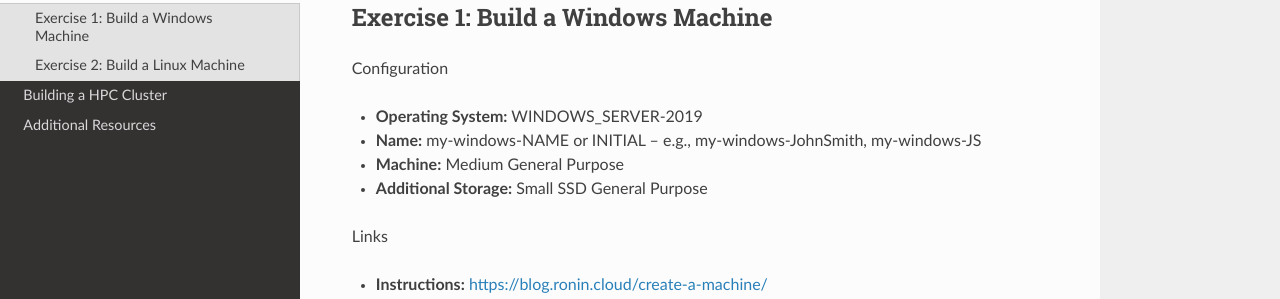
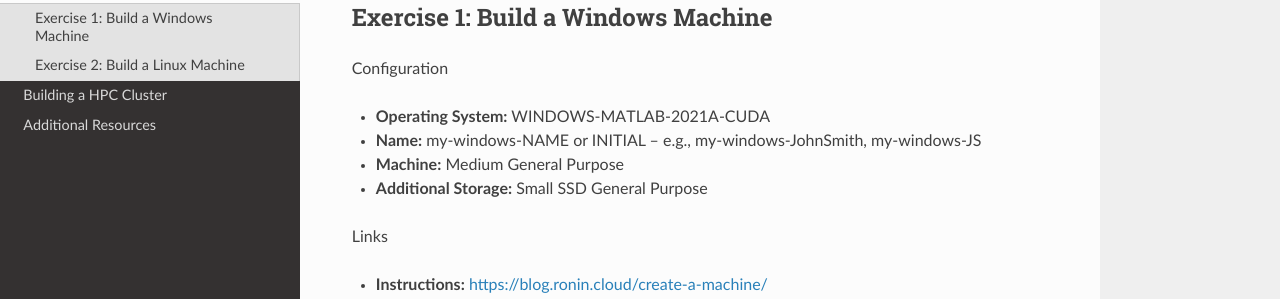
Before and after one commit to mwytang/ronin-workshop, a Sphinx documentation site: the page built from docs/source/machine.rst, in a window 1280 px wide and 1317 px high. Shown: the part 159-458 px from the top of the window. Built offline with Sphinx 7.4.7 and the Read the Docs theme 2.0.0, drawn with Linux system fonts in a browser that asks for light colours.

Commit message:
Update machine.rst - use Windows OS with Matlab instead

```diff
--- a/docs/source/machine.rst
+++ b/docs/source/machine.rst
@@ -5,7 +5,7 @@ Exercise 1: Build a Windows Machine
 -----------------------------------
 Configuration
 
-* **Operating System:** WINDOWS_SERVER-2019
+* **Operating System:** WINDOWS-MATLAB-2021A-CUDA
 *	**Name:** my-windows-NAME or INITIAL – e.g., my-windows-JohnSmith, my-windows-JS
 * **Machine:** Medium General Purpose
 *	**Additional Storage:** Small SSD General Purpose
```
